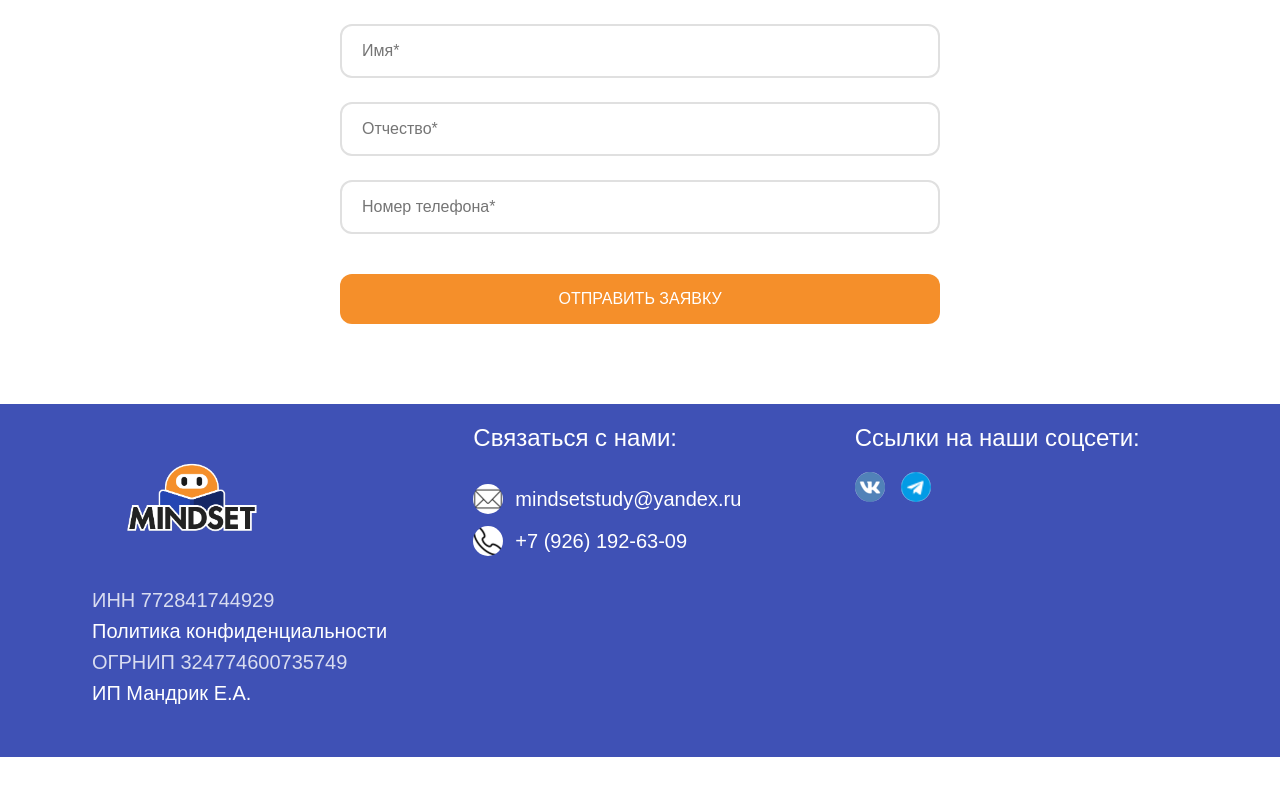
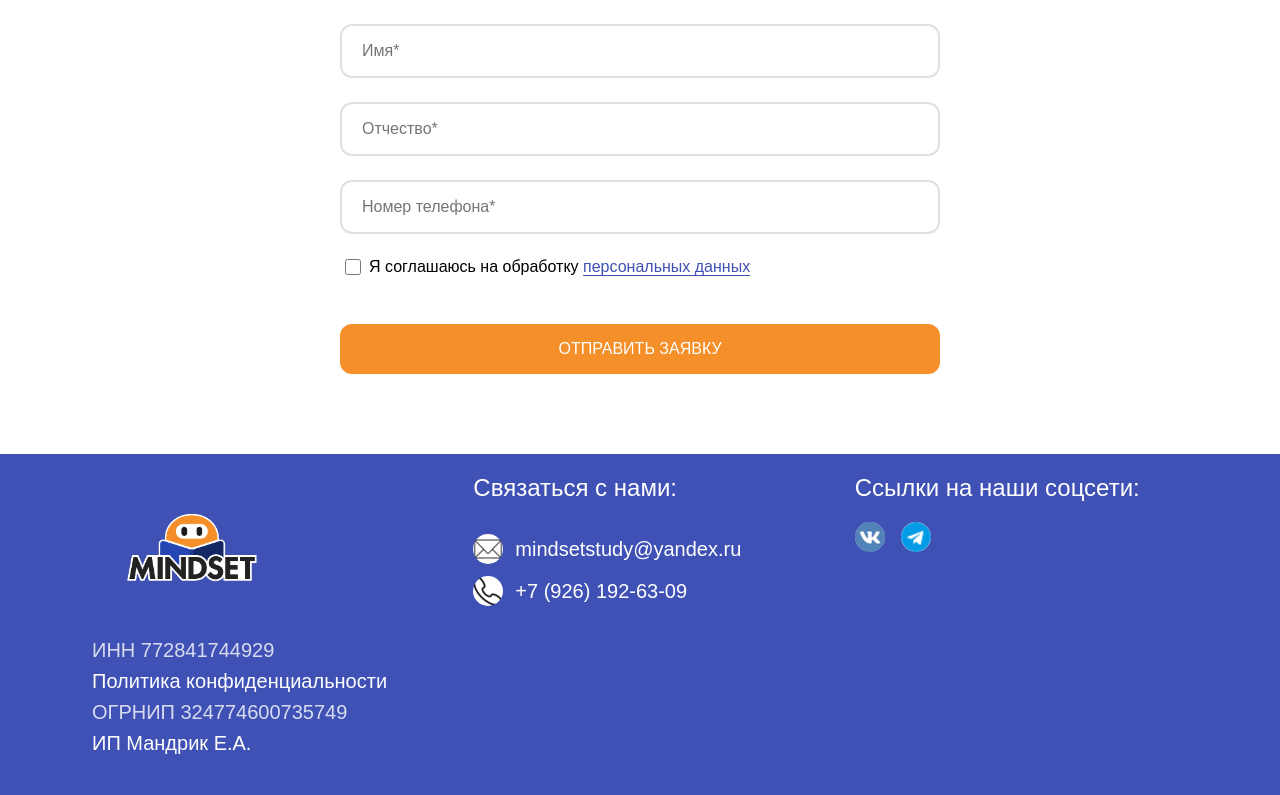
Before and after one commit to greg5320/Mindset-app, a Next.js app in the folder frontend/: page / in a window 1280 px wide. Shown: the part 4903-5698 px from the top of the page. Before the commit the page ends 5660 px from the top, so only its background shows below. Built offline with nearby package versions, Linux system fonts and the light colour scheme; a web font is replaced by a local one.

Commit message:
dataForm: add agreement checkbox

```diff
--- a/frontend/src/components/DataForm/DataForm.css
+++ b/frontend/src/components/DataForm/DataForm.css
@@ -71,6 +71,38 @@
   background-color: var(--orange-hover);
 }
 
+.checkbox-group {
+  display: flex;
+  align-items: center;
+  gap: 8px;
+  position: relative;
+  margin-bottom: 8px;
+}
+.checkbox-group input[type="checkbox"] {
+  width: 16px;
+  height: 16px;
+  margin: 0;
+  margin-left: 5px;
+}
+
+.checkbox-group .link {
+  color: var(--blue-primary);
+  text-decoration: none;
+  border-bottom: 1px solid var(--blue-primary);
+}
+
+.checkbox-group .link:hover {
+  opacity: 0.8;
+}
+
+.checkbox-group .error-message {
+  position: absolute;
+  bottom: -18px;
+  left: 0;
+  color: #ff4444;
+  font-size: 12px;
+}
+
 @media (max-width: 1024px) {
   .data-form {
     padding: 60px 32px;
--- a/frontend/src/components/DataForm/DataForm.tsx
+++ b/frontend/src/components/DataForm/DataForm.tsx
@@ -1,8 +1,6 @@
 "use client"
 import { useState, type FC, type FormEvent } from "react"
-import type React from "react"
 import axios from "axios"
-
 import "./DataForm.css"
 
 interface FormData {
@@ -10,10 +8,13 @@ interface FormData {
   last_name: string
   patronymic: string
   phone_number: string
+  agreement: boolean
 }
 
+type FormErrors = Partial<Record<keyof FormData, string>>
+
 interface DataFormProps {
-  id?: string;
+  id?: string
 }
 
 const DataForm: FC<DataFormProps> = ({ id }) => {
@@ -22,28 +23,22 @@ const DataForm: FC<DataFormProps> = ({ id }) => {
     last_name: "",
     patronymic: "",
     phone_number: "",
+    agreement: false,
   })
-
-  const [errors, setErrors] = useState<Partial<FormData>>({})
+  const [errors, setErrors] = useState<FormErrors>({})
   const [isLoading, setIsLoading] = useState(false)
 
   const validateForm = (): boolean => {
-    const newErrors: Partial<FormData> = {}
+    const newErrors: FormErrors = {}
 
-    if (!formData.last_name.trim()) {
-      newErrors.last_name = "Введите фамилию"
-    }
-    if (!formData.first_name.trim()) {
-      newErrors.first_name = "Введите имя"
-    }
-    if (!formData.patronymic.trim()) {
-      newErrors.patronymic = "Введите отчество"
-    }
-    if (!formData.phone_number.trim()) {
-      newErrors.phone_number = "Введите номер телефона"
-    } else if (!/^\+?[78]\d{10}$/.test(formData.phone_number.replace(/\D/g, ""))) {
-      newErrors.phone_number = "Введите корректный номер телефона"
-    }
+    if (!formData.last_name.trim()) newErrors.last_name = "Введите фамилию"
+    if (!formData.first_name.trim()) newErrors.first_name = "Введите имя"
+    if (!formData.patronymic.trim()) newErrors.patronymic = "Введите отчество"
+    const rawPhone = formData.phone_number.replace(/\D/g, "")
+    if (!rawPhone) newErrors.phone_number = "Введите номер телефона"
+    else if (!/^[78]\d{10}$/.test(rawPhone)) newErrors.phone_number = "Введите корректный номер телефона"
+
+    if (!formData.agreement) newErrors.agreement = "Необходимо согласиться с обработкой персональных данных"
 
     setErrors(newErrors)
     return Object.keys(newErrors).length === 0
@@ -52,63 +47,37 @@ const DataForm: FC<DataFormProps> = ({ id }) => {
   const handleSubmit = async (e: FormEvent) => {
     e.preventDefault()
     if (!validateForm()) return
-
     setIsLoading(true)
     try {
-      const rawPhoneNumber = formData.phone_number.replace(/\D/g, "")
-
-      const response = await axios.post("/api/students", {
-        last_name: formData.last_name,
-        first_name: formData.first_name,
-        patronymic: formData.patronymic,
-        phone_number: `+${rawPhoneNumber}`,
-      }, {
-        headers: { "Content-Type": "application/json" },
-      })
-
-      console.log("Ответ сервера:", response.data)
+      const raw = formData.phone_number.replace(/\D/g, "")
+      await axios.post(
+        "/api/students",
+        { ...formData, phone_number: `+${raw}` },
+        { headers: { "Content-Type": "application/json" } }
+      )
       alert("Заявка успешно отправлена!")
-
-      setFormData({ first_name: "", last_name: "", patronymic: "", phone_number: "" })
+      setFormData({ first_name: "", last_name: "", patronymic: "", phone_number: "", agreement: false })
+      setErrors({})
     } catch (error: any) {
-      if (error.response) {
-        console.error("Ошибка от сервера:", error.response.data)
-        alert(`Ошибка: ${JSON.stringify(error.response.data)}`)
-      } else {
-        console.error("Ошибка сети:", error.message)
-        alert("Ошибка сети, попробуйте позже.")
-      }
+      const msg = error.response?.data || error.message
+      alert(`Ошибка: ${JSON.stringify(msg)}`)
     } finally {
       setIsLoading(false)
     }
   }
 
   const handlePhoneInput = (e: React.ChangeEvent<HTMLInputElement>) => {
-
-  let value = e.target.value.replace(/\D/g, "")
-
-  if (e.target.value === "" || value === "") {
-    setFormData({ ...formData, phone_number: "" })
-    return
+    let value = e.target.value.replace(/\D/g, "")
+    if (!value) { setFormData({ ...formData, phone_number: "" }); return }
+    if (value.length === 1 && value.startsWith("8")) value = "7"
+    if (value.length > 11) value = value.slice(0, 11)
+    let formatted = "+7"
+    if (value.length > 1) formatted += ` (${value.slice(1,4)}`
+    if (value.length > 4) formatted += `) ${value.slice(4,7)}`
+    if (value.length > 7) formatted += `-${value.slice(7,9)}`
+    if (value.length > 9) formatted += `-${value.slice(9,11)}`
+    setFormData({ ...formData, phone_number: formatted })
   }
-
-  if (value.length === 1 && value.startsWith("8")) {
-    value = "7"
-  }
-
-  if (value.length > 11) {
-    value = value.slice(0, 11)
-  }
-
-  let formattedValue = "+7"
-  if (value.length > 1) formattedValue += ` (${value.slice(1, 4)}`
-  if (value.length > 4) formattedValue += `) ${value.slice(4, 7)}`
-  if (value.length > 7) formattedValue += `-${value.slice(7, 9)}`
-  if (value.length > 9) formattedValue += `-${value.slice(9, 11)}`
-
-  setFormData({ ...formData, phone_number: formattedValue })
-}
-
 
   return (
     <section className="data-form" id={id}>
@@ -155,6 +124,18 @@ const DataForm: FC<DataFormProps> = ({ id }) => {
             />
             {errors.phone_number && <span className="error-message">{errors.phone_number}</span>}
           </div>
+          <div className="form-group checkbox-group">
+            <input
+              type="checkbox"
+              id="agreement"
+              checked={formData.agreement}
+              onChange={(e) => setFormData({ ...formData, agreement: e.target.checked })}
+            />
+            <label htmlFor="agreement">
+              Я соглашаюсь на обработку <a href="/info" className="link">персональных данных</a>
+            </label>
+            {errors.agreement && <span className="error-message">{errors.agreement}</span>}
+          </div>
           <button type="submit" className="submit-button" disabled={isLoading}>
             {isLoading ? "Отправка..." : "ОТПРАВИТЬ ЗАЯВКУ"}
           </button>
```
